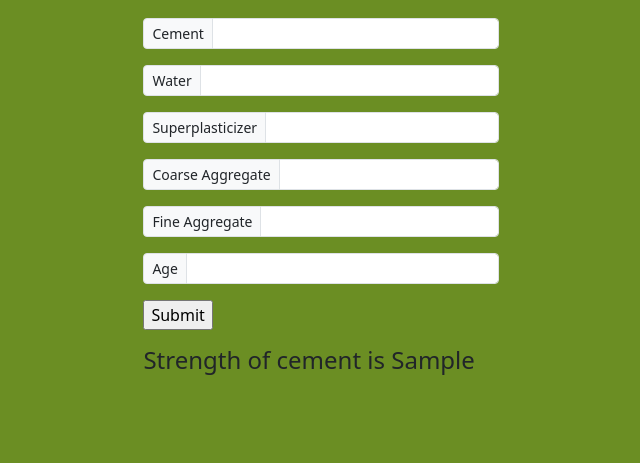
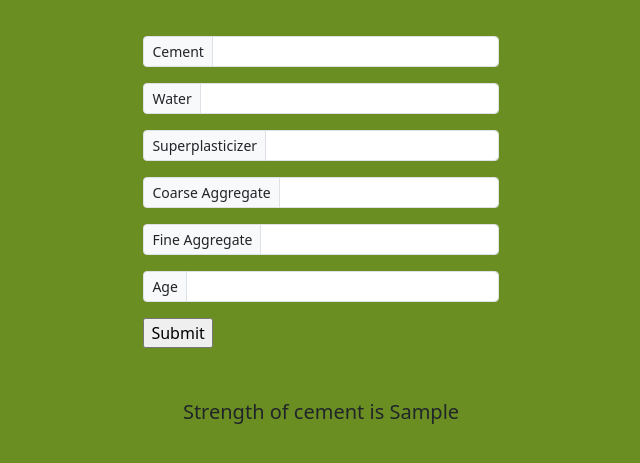
Before and after one commit to sandeepnamjoshi06/cement-strength-project, a Flask app: template templates/index.html in a window 1280 px wide. Shown: the part 56-519 px from the top of the page, without its empty margins (319-959 px from the left). Run offline with Flask 3, Linux system fonts and the light colour scheme; the template is opened without the code that fills it: most values are stand-ins (such as "Sample title", 1, 10 or a date in 2020).

Commit message:
change done in index file

```diff
--- a/templates/index.html
+++ b/templates/index.html
@@ -21,9 +21,11 @@
       align-items: center;
       height: 50vh;
     }
-    a{
-        color: aquamarine;
-    }
+   .result{
+    display: flex;
+      justify-content: center;
+      align-items: center;
+   }
   </style>
   <body>
     <nav class="navbar navbar-expand-lg navbar-light text-bg-light">
@@ -80,8 +82,10 @@
               <div class="input-group input-group-sm mb-3">
                 <input type="submit" value="Submit" />
             </div>
-            <h4>Strength of cement is {{result1}}</h4>
        </form>
+    </div>
+    <div class="result">
+      <h5>Strength of cement is {{result1}}</h5>
     </div>
     <script
       src="https://cdn.jsdelivr.net/npm/bootstrap@5.3.0-alpha3/dist/js/bootstrap.bundle.min.js"
```
